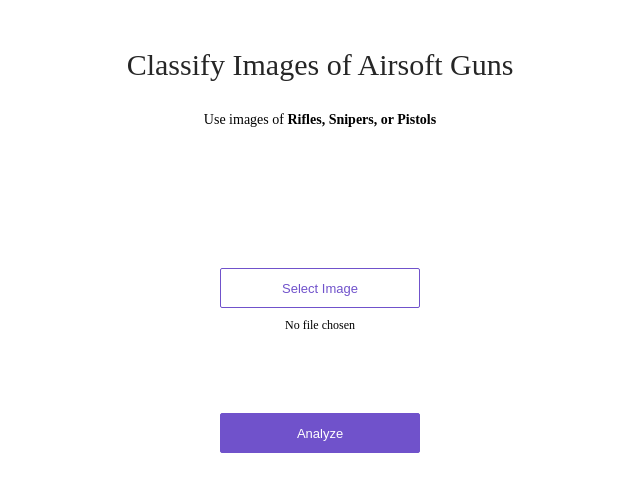
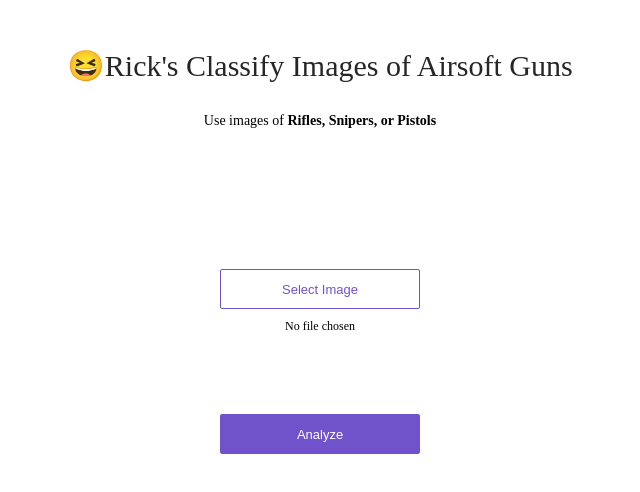
Before and after one commit to Rick15264/airsoft, a plain HTML site: page app/view/index.html in a window 1280 px wide. Shown: the whole page, without its empty margins (320-960 px from the left). Drawn offline with Linux system fonts and the light colour scheme.

Commit message:
Add files via upload

```diff
--- a/app/view/index.html
+++ b/app/view/index.html
@@ -7,7 +7,7 @@
 <body>
 <div>
   <div class='center'>
-    <div class='title'>Classify Images of Airsoft Guns</div>
+    <div class='title'>😆Rick's Classify Images of Airsoft Guns</div>
     <p>
       Use images of <strong>Rifles, Snipers, or Pistols</strong>
 
```
